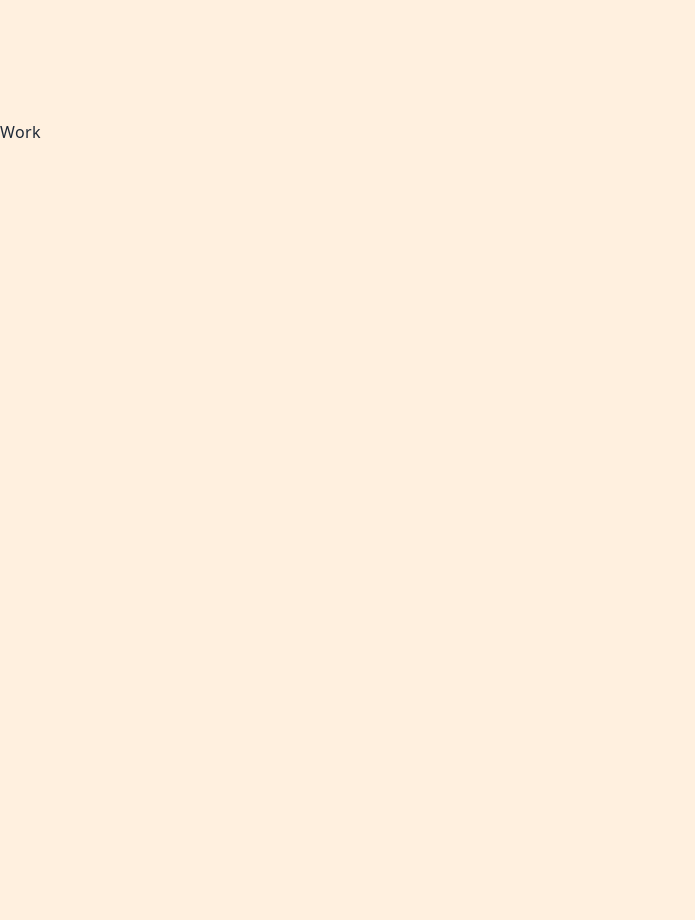
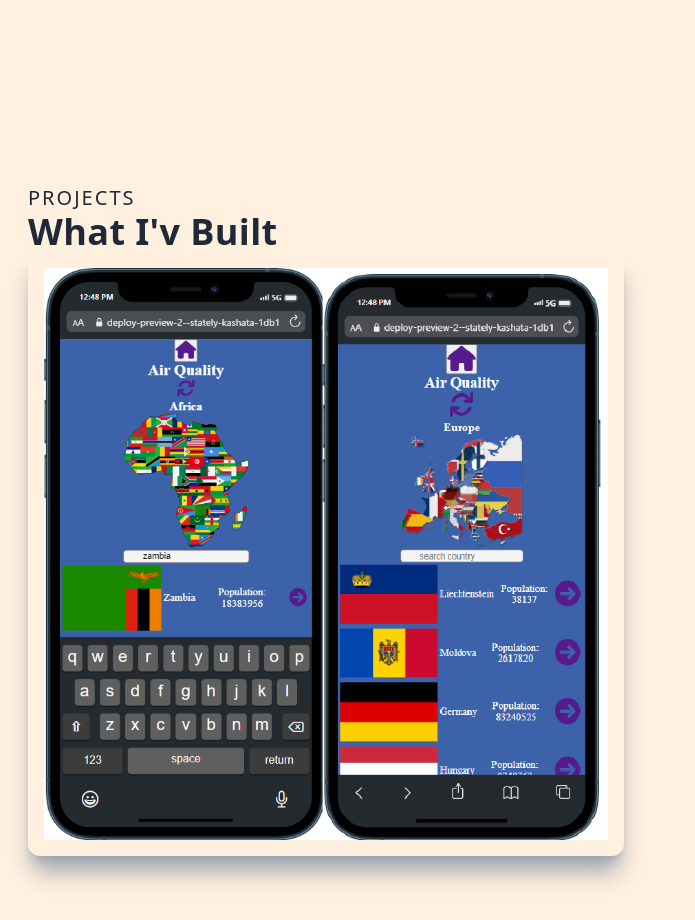
Before and after one commit to Mutalenic/my_personal_portfolio, a Next.js app: page / in a window 1280 px wide. Shown: the part 2280-3200 px from the top of the page, without its empty margins (0-695 px from the left). Before the commit the page ends 2424 px from the top, so only its background shows below. Built offline with nearby package versions, Linux system fonts and the light colour scheme.

Commit message:
Add project image

```diff
--- a/components/Work.jsx
+++ b/components/Work.jsx
@@ -1,9 +1,24 @@
-import React from 'react'
+import Image from "next/image";
+import Link from "next/link";
+import React from "react";
+import airquality from "../public/assets/projects/airquality.png"
 
 function Work() {
-  return (
-    <div>Work</div>
-  )
+  return <div className="w-full">
+    <div className="max-w-[1240px] mx-auto px-2 py-16">
+        <p className="text-xl tracking-widest uppercase text-[##1e1a95]">
+            Projects
+        </p>
+        <h2>What I&#39;v Built</h2>
+        <div className="grid md:grid-cols-2 gap-8">
+            <div className="relative flex items-center justify-center h-auto w-full shadow-xl shadow-gray-400 rounded-xl p-4 group hover:bg-gradient-to-r from-[#5651e5] to-[#709dff]">
+               <Image src={airquality} alt="Airquality image"/>
+
+            </div>
+        </div>
+    </div>
+
+  </div>;
 }
 
-export default Work
+export default Work;
```
Also changed, not shown: public/assets/projects/DigiApp.png (added), public/assets/projects/airquality.png (added).
